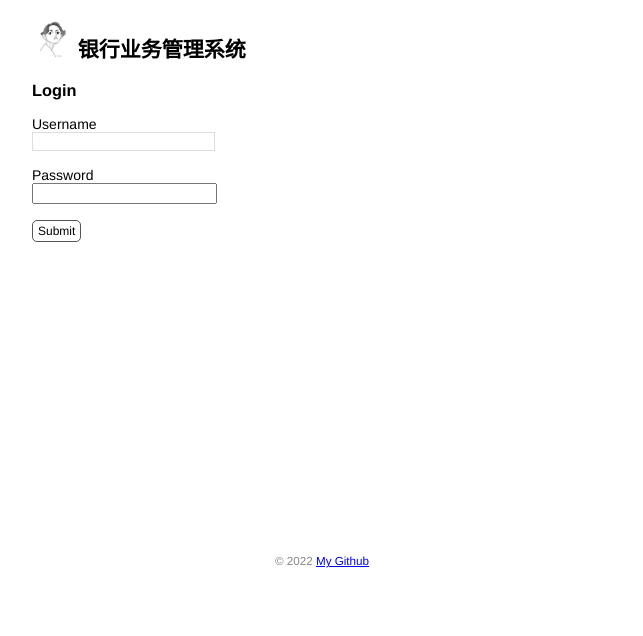
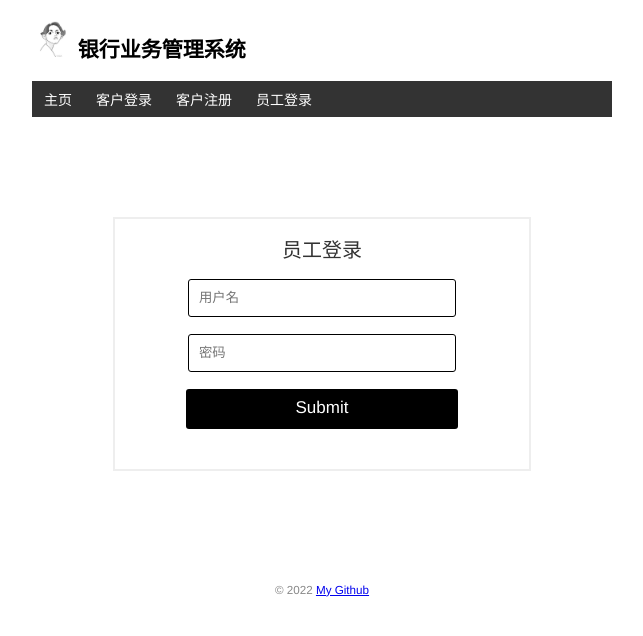
Before and after one commit to Jensen246/DatabaseApplicationForUSTC2022, a Flask app: page /login_employee in a window 1280 px wide. Shown: the top 636 px of the page, without its empty margins (318-961 px from the left). Run offline with Flask 2, Linux system fonts and the light colour scheme; some libraries are stand-ins or nearby versions.

Commit message:
完成了登录和注册、注册表单的验证以及数据库内部的密码保护，下一步实现用户和员工登录后的主页

```diff
--- a/DbProcess.py
+++ b/DbProcess.py
@@ -17,4 +17,4 @@ def db_connection():
     # 使用cursor()方法获取操作游标
     cursor = db.cursor()
 
-    return cursor
+    return cursor, db
--- a/LoginManage.py
+++ b/LoginManage.py
@@ -0,0 +1,5 @@
+from DbProcess import *
+from flask_login import UserMixin
+
+
+class
--- a/app.py
+++ b/app.py
@@ -1,18 +1,14 @@
-from flask import Flask, request, render_template, flash
+from flask import Flask, request, render_template, flash, redirect, url_for
 from werkzeug.security import generate_password_hash, check_password_hash
 from flask_login import LoginManager, UserMixin
 from DbProcess import *
+from forms_verify import RegisterForm
 
 app = Flask(__name__)
 
 app.secret_key = '123456'
 
-"""login_manager = LoginManager()  # 实例化登录管理对象
-login_manager.init_app(app)  # 初始化应用
-login_manager.login_view = 'login'  # 设置用户登录视图函数
-"""
-
-cursor = db_connection()
+cursor, db = db_connection()
 
 cursor.execute("select * from subbank")
 bank_data = cursor.fetchall()
@@ -21,11 +17,26 @@ for d in bank_data:
     bank_list.append(d[0])
 
 
+def return_err_message(template, form):
+    """
+    将返回错误提示信息功能抽离出来单独作为一个函数
+    :param template: html文件
+    :param form:
+    :return:
+    """
+    print(form.errors)
+    err_message = list(form.errors.values())[0][0]  # 错误信息的字符串提取
+    print(err_message)
+    content = {
+        'err_message': err_message
+    }
+    return render_template(template, **content)
+
+
 # 初始页面
 @app.route('/')
 def index():
     flash("您还没有登录,请先登录或注册")
-
     return render_template('index.html', bank_list=bank_list)
 
 
@@ -40,33 +51,132 @@ def sub_bank(bank_name):
             department.append([depart[0], depart[1], depart[2]])  # 部门号 支行名称 部门名称
     employee_list = []
     for each_depart in department:
-        sql_str = "select Department_ID,Employee_Name,Employee_PhoneNumber,Is_Manager from employee where employee.Department_ID = " + \
-                  each_depart[0]
+        sql_str = "select Department_ID,Employee_Name,Employee_PhoneNumber,Is_Manager " \
+                  "from employee where employee.Department_ID = " + each_depart[0]
         cursor.execute(sql_str)
         employee_data = cursor.fetchall()
         for each_employee in employee_data:
             for i in range(len(department)):
                 if department[i][0] == each_employee[0]:
                     # 姓名 部门 电话 身份
-                    temp = [each_employee[1], department[i][2], str(each_employee[2]), str(each_employee[3])]
+                    if each_employee[3]:
+                        temp = [each_employee[1], department[i][2], str(each_employee[2]), "经理"]
+                    else:
+                        temp = [each_employee[1], department[i][2], str(each_employee[2]), "员工"]
                     employee_list.append(temp)
     return render_template('subbranch.html', bank_name=bank_name, employee_list=employee_list)
 
 
-# 访问注册页面
-@app.route('/regist')
-def regist():
-    return render_template('regist.html')
+@app.route('/login_employee', methods=['GET', 'POST'])
+def login_employee():
+    if request.method == 'POST':
+        username = request.form['username']
+        password = request.form['password']
 
+        username = username.replace('\'', '\\\'')
+        password = password.replace('\'', '\\\'')
 
-@app.route('/login_employee')
-def login_employee():
+        if not username or not password:
+            flash('Invalid input.')
+            return redirect(url_for('login_employee'))
+        sql_str = "select Employee_Password from employee where Employee_Username =" + '\'' + username + '\''
+        cursor.execute(sql_str)
+        true_password = cursor.fetchall()
+        if len(true_password) == 0:
+            flash('用户名错误')
+            return redirect(url_for('login_employee'))
+        if true_password[0][0] == password:
+            flash('登录成功，但初始密码很不安全，建议修改密码')
+            return redirect(url_for('index'))
+        if check_password_hash(true_password[0][0], password):
+            flash('登录成功')
+            return redirect(url_for('index'))
+        flash('密码错误')
+        return redirect(url_for('login_employee'))
     return render_template('login_employee.html')
 
 
-@app.route('/login_customer')
+@app.route('/login_customer', methods=['GET', 'POST'])
 def login_customer():
+    if request.method == 'POST':
+        username = request.form['username']
+        password = request.form['password']
+
+        username = username.replace('\'', '\\\'')
+        password = password.replace('\'', '\\\'')
+
+        if not username or not password:
+            flash('Invalid input.')
+            return redirect(url_for('login_employee'))
+        sql_str = "select User_Password from customer where user_Username =" + '\'' + username + '\''
+        cursor.execute(sql_str)
+        true_password = cursor.fetchall()
+
+        if len(true_password) == 0:
+            flash('用户名错误')
+            return redirect(url_for('login_customer'))
+        if true_password[0][0] == password:
+            flash('登录成功，但初始密码很不安全，建议修改密码')
+            return redirect(url_for('customer_index', username=username))
+        if check_password_hash(true_password[0][0], password):
+            flash('登录成功')
+            return redirect(url_for('index'))
+        flash('密码错误')
+        return redirect(url_for('login_customer'))
+
     return render_template('login_customer.html')
+
+
+# 访问注册页面，需要检验输入数据的合法性，采用WTforms
+@app.route('/register', methods=['GET', 'POST'])
+def register():
+    if request.method == 'POST':
+        form = RegisterForm(request.form)
+        for item in form:
+            item = str(item)
+        if not form.validate():
+            flash("输入不合法，注册失败")
+            return return_err_message('register.html', form)
+
+        user_id = request.form['user_id']
+        user_name = request.form['user_name']
+        user_phonenumber = request.form['user_phonenumber']
+        user_address = request.form['user_address']
+        user_contacts_name = request.form['user_contacts_name']
+        user_contacts_phonenumber = request.form['user_contacts_phonenumber']
+        user_contacts_email = request.form['user_contacts_email']
+        user_contacts_relation = request.form['user_contacts_relation']
+        username = request.form['username']
+        password = request.form['password']
+        password_rep = request.form['password_rep']
+
+        user_name = user_name.replace('\'', '\\\'')
+        user_address = user_address.replace('\'', '\\\'')
+        user_contacts_name = user_contacts_name.replace('\'', '\\\'')
+        username = username.replace('\'', '\\\'')
+
+        password_hashed = generate_password_hash(password)
+        password_hashed = password_hashed.replace('\'', '\\\'')
+
+        sql_str = "insert into customer value (\"" + user_id + "\",\"" + user_name + "\",\"" + user_phonenumber + \
+                  "\",\"" + user_address + "\",\"" + user_contacts_name + "\",\"" + user_contacts_phonenumber + \
+                  "\",\"" + user_contacts_email + "\",\"" + user_contacts_relation + "\",\"" + username + "\",\"" + \
+                  password_hashed + "\")"
+        cursor.execute(sql_str)
+        db.commit()
+        flash("注册成功，自动跳转到登录界面")
+        return redirect(url_for('login_customer'))
+    return render_template('register.html')
+
+
+@app.route('/customer_index/<username>')
+def customer_index():
+    return render_template('customer_index.html')
+
+
+@app.route('/employee_index/<username>')
+def employee_index():
+    return render_template('employee_index.html')
 
 
 if __name__ == '__main__':
--- /dev/null
+++ b/preprocess.py
@@ -0,0 +1,4 @@
+primitive_str = 'O\'neil'
+print(primitive_str)
+a = primitive_str.replace('\'', '\\\'')
+print(a)
--- a/static/style.css
+++ b/static/style.css
@@ -92,7 +92,7 @@ input[name=year] {
 }
 
 .list li:last-child {
-    border-bottom:none;
+    border-bottom: none;
 }
 
 .list li:hover {
@@ -105,6 +105,30 @@ input[name=year] {
 
 .inline-form {
     display: inline;
+}
+
+/* 表格 */
+table.gridtable {
+    width: 100%;
+    margin-bottom: 10px;
+    caption-side: top;
+    line-height: 50px;
+    border-collapse: collapse;
+    box-shadow: 0 2px 5px 0 rgba(0, 0, 0, 0.16), 0 2px 10px 0 rgba(0, 0, 0, 0.12);
+}
+
+table.gridtable tr {
+    width: 100%;
+    padding: 12px 24px;
+    border-bottom: 1px solid #ddd;
+}
+
+table.gridtable tr:last-child {
+    border-bottom: none;
+}
+
+table.gridtable tr:hover {
+    background-color: #f8f9fa;
 }
 
 .yellow_button {
@@ -127,7 +151,128 @@ input[name=year] {
 /* 页脚 */
 footer {
     color: #888;
-    margin-top: 300px;
+    margin-top: 100px;
     text-align: center;
     padding: 10px;
 }
+
+
+.wrap {
+    margin-top: 100px;
+    width: 414px;
+    height: 250px;
+    border: solid rgb(238, 238, 238) 2px;
+    background-color: white;
+    /*margin: 0px auto;*/
+}
+
+.wrap .title {
+    margin-top: 15px;
+    margin-bottom: 16px;
+    font-size: 20px;
+    color: rgb(51, 51, 51);
+    text-align: center; /*居中*/
+
+}
+
+.wrap .infor {
+    text-align: center;
+    color: #666;
+    font-size: 16px;
+    margin-bottom: 36px;
+
+}
+
+.wrap .infor a {
+    text-decoration: none;
+    color: #3481cf;
+}
+
+.wrap #form {
+    text-align: center;
+    height: 150px;
+    width: 272px;
+    margin: 0px auto;
+
+}
+
+.wrap #form .input {
+    height: 38px;
+    width: 268px;
+    box-sizing: border-box;
+    padding: 10px;
+    padding-right: 0px;
+    margin-bottom: 17px;
+    border-radius: 3px;
+    border: solid black 1px;
+}
+
+
+.login_btn {
+    border-radius: 3px;
+    height: 37px;
+    width: 258px;
+    padding: 1px 7px 2px 7px;
+    box-sizing: content-box;
+    border: none;
+    background-color: black;
+    color: white;
+    font-size: 17px;
+}
+
+.login_btn:hover {
+    text-decoration: none;
+    background-color: black;
+    color: white;
+    border: 1px solid black;
+}
+
+.big_wrap {
+    margin-top: 50px;
+    width: 414px;
+    height: 900px;
+    border: solid rgb(238, 238, 238) 2px;
+    background-color: white;
+    /*margin: 0px auto;*/
+}
+
+.big_wrap .title {
+    margin-top: 20px;
+    margin-bottom: 16px;
+    font-size: 20px;
+    color: rgb(51, 51, 51);
+    text-align: center; /*居中*/
+
+}
+
+.big_wrap .infor {
+    text-align: center;
+    color: #666;
+    font-size: 10px;
+    margin-top: -16px;
+    margin-bottom: 10px;
+}
+
+.big_wrap .infor a {
+    text-decoration: none;
+    color: #3481cf;
+}
+
+.big_wrap #form {
+    text-align: center;
+    height: 150px;
+    width: 272px;
+    margin: 0px auto;
+
+}
+
+.big_wrap #form .input {
+    height: 38px;
+    width: 268px;
+    box-sizing: border-box;
+    padding: 10px;
+    padding-right: 0px;
+    margin-bottom: 17px;
+    border-radius: 3px;
+    border: solid black 1px;
+}
--- a/templates/index.html
+++ b/templates/index.html
@@ -4,9 +4,9 @@
 <nav>
     <ul>
     <li><a href="{{ url_for('index') }}">主页</a></li>
-    <li><a href="{{ url_for('index') }}">客户登录</a></li>
-    <li><a href="{{ url_for('index') }}">客户注册</a></li>
-    <li><a href="{{ url_for('index') }}">员工登录</a></li>
+    <li><a href="{{ url_for('login_customer') }}">客户登录</a></li>
+    <li><a href="{{ url_for('register') }}">客户注册</a></li>
+    <li><a href="{{ url_for('login_employee') }}">员工登录</a></li>
     </ul>
 </nav>
 <p>{{ bank_list|length }} Subbranches</p>
--- a/templates/login_employee.html
+++ b/templates/login_employee.html
@@ -1,12 +1,27 @@
 {% extends 'base.html' %}
 
 {% block content %}
-<h3>Login</h3>
-<form method="post">
-    Username<br>
-    <input type="text" name="username" required><br><br>
-    Password<br>
-    <input type="password" name="password" required><br><br>
-    <input class="btn" type="submit" name="submit" value="Submit">
-</form>
+<nav>
+    <ul>
+    <li><a href="{{ url_for('index') }}">主页</a></li>
+    <li><a href="{{ url_for('login_customer') }}">客户登录</a></li>
+    <li><a href="{{ url_for('register') }}">客户注册</a></li>
+    <li><a href="{{ url_for('login_employee') }}">员工登录</a></li>
+    </ul>
+</nav>
+
+<center>
+    <div class="wrap"><!--登录框的最外部的框框-->
+        <div class="title"><!--账号密码字体存放的div-->
+            员工登录
+        </div>
+        <form action="" method="post" id="form"> <!--账号密码登录的一个from表单-->
+            <input type="text" class="input" placeholder="用户名" name="username" required/>
+            <input type="text" class="input" placeholder="密码" name="password" required/>
+            <input class="login_btn" type="submit" name="submit" value="Submit">
+            <!--简单来讲就是一个大的方块（wrap）包含了title，infor，from三大块的信息，from中又包含了账号，密码，登录三个块块-->
+
+        </form>
+    </div>
+</center>
 {% endblock %}
```
Also changed, not shown: forms_verify.py (added, +47 -0 lines), templates/employee_index.html (added, +10 -0 lines), templates/login_customer.html (+27 -1 lines), templates/register.html (added, +74 -0 lines), templates/subbranch.html (+14 -22 lines), test/hover.html (added, +54 -0 lines), test/pswd.py (added, +6 -0 lines), test/table.html (added, +134 -0 lines), 实验报告.md (+14 -2 lines), templates/customer_index.html (renamed from templates/regist.html), 1 other file.
